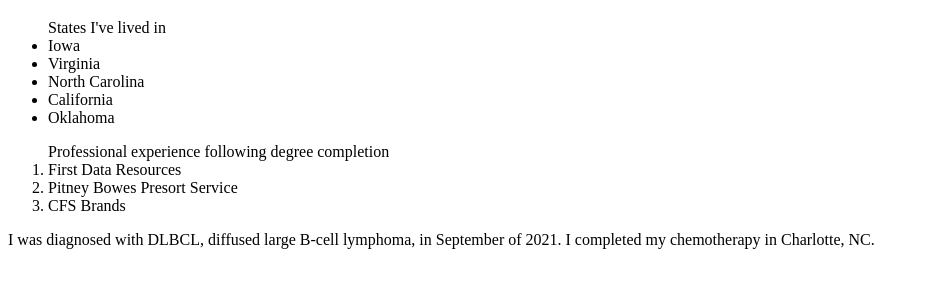
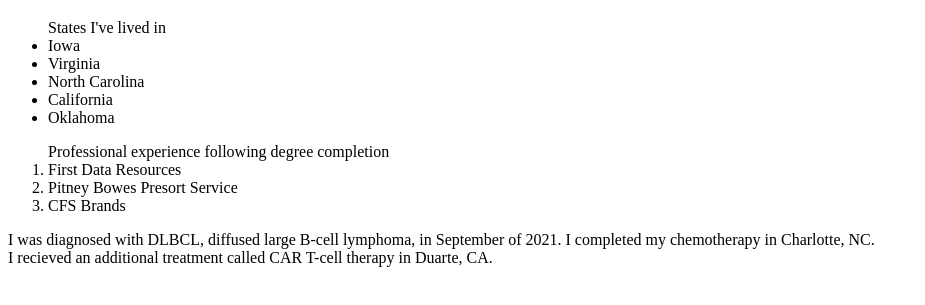
Before and after one commit to Rayhadio62/My-profile-page, a plain HTML site: page Index.html in a window 1280 px wide. Shown: the part 61-366 px from the top of the page, without its empty margins (0-925 px from the left). Drawn offline with Linux system fonts and the light colour scheme.

Commit message:
Paragraph

```diff
--- a/Index.html
+++ b/Index.html
@@ -25,7 +25,8 @@
         <li>Pitney Bowes Presort Service</li>
         <li>CFS Brands</li>
     </ol>
-    <p>I was diagnosed with DLBCL, diffused large B-cell lymphoma, in September of 2021. I completed my chemotherapy in Charlotte, NC.</p>
+    <p>I was diagnosed with DLBCL, diffused large B-cell lymphoma, in September of 2021. I completed my chemotherapy in Charlotte, NC.
+        <br>I recieved an additional treatment called CAR T-cell therapy in Duarte, CA. </p>
 
 </body>
 </html>
```
